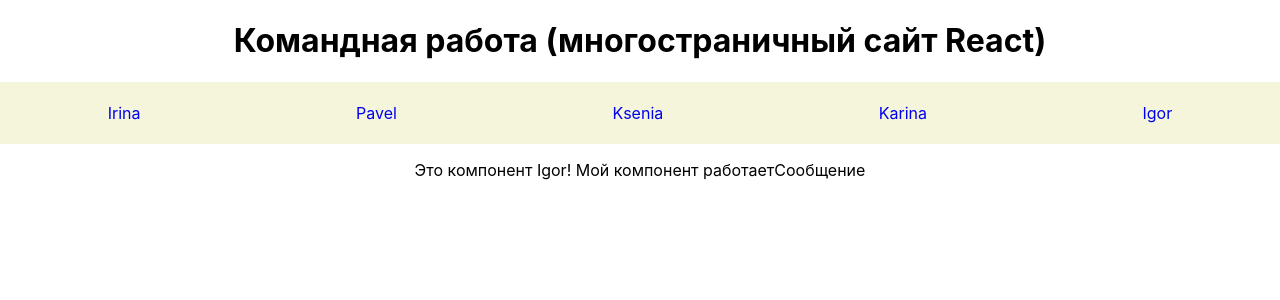
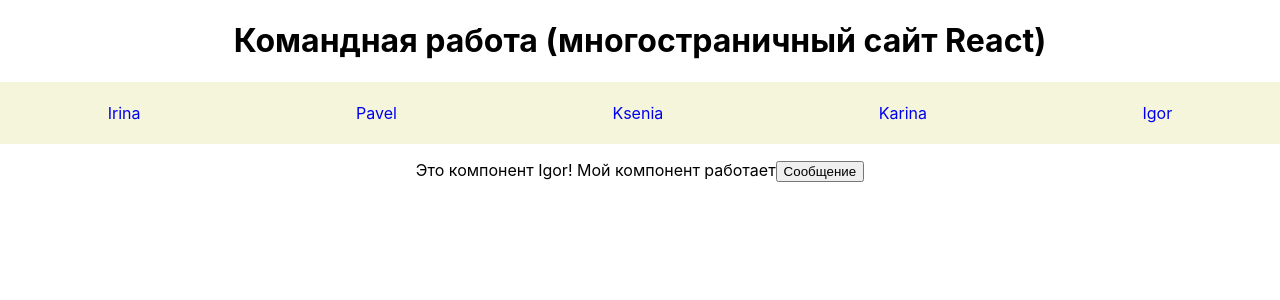
Before and after one commit to KseniaZelinger/comand_work, a React (Create React App) app: page /igor in a window 1280 px wide. Shown: the top 300 px of the page. Built offline with nearby package versions, Linux system fonts and the light colour scheme.

Commit message:
добавляет правильный тег

```diff
--- a/src/components/Igor.jsx
+++ b/src/components/Igor.jsx
@@ -6,7 +6,7 @@ function Igor() {
         <div>
             Это компонент Igor!
             Мой компонент работает
-            <bitton onClick={() => alert('Работает!')}>Сообщение</bitton>
+            <button onClick={() => alert('Работает!')}>Сообщение</button>
         </div>
     )
 }
```
